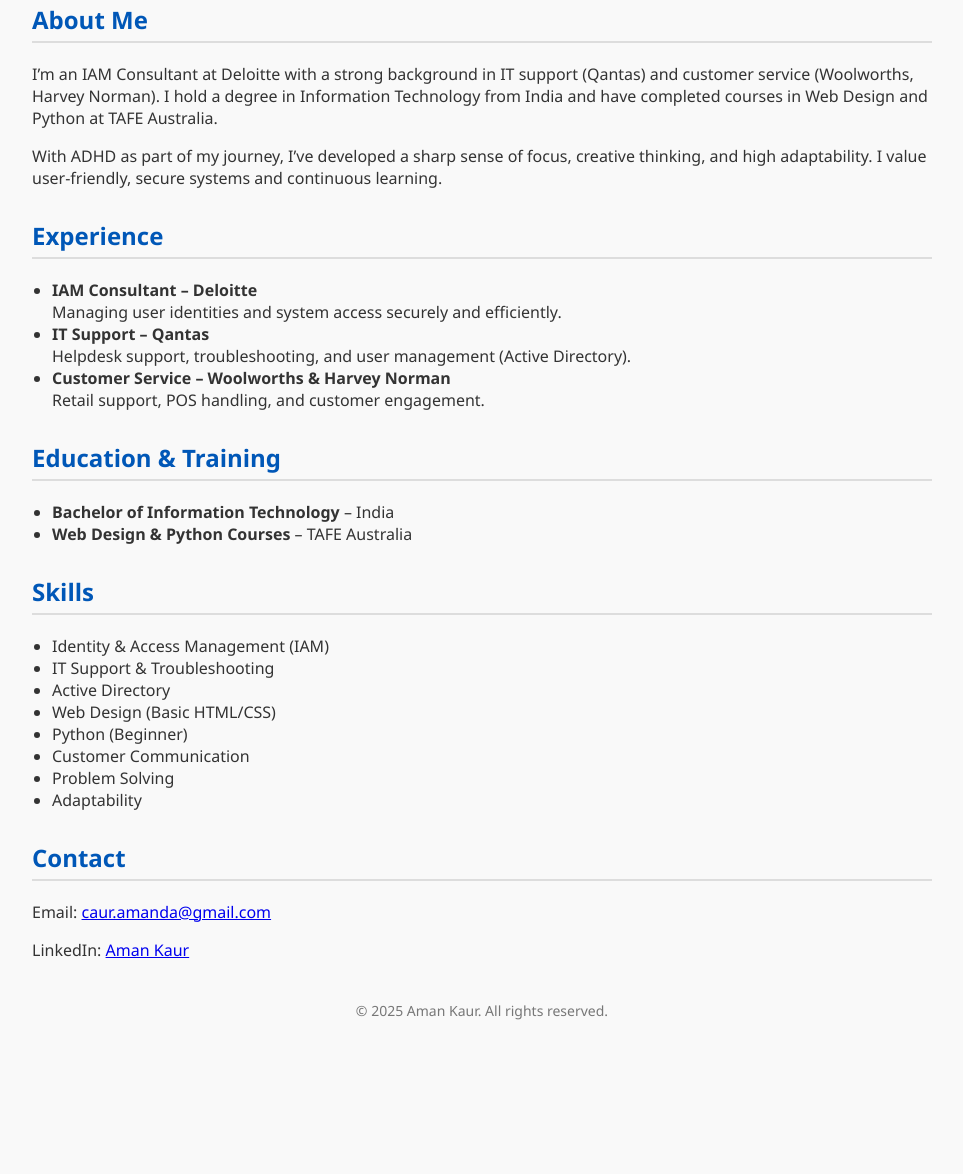
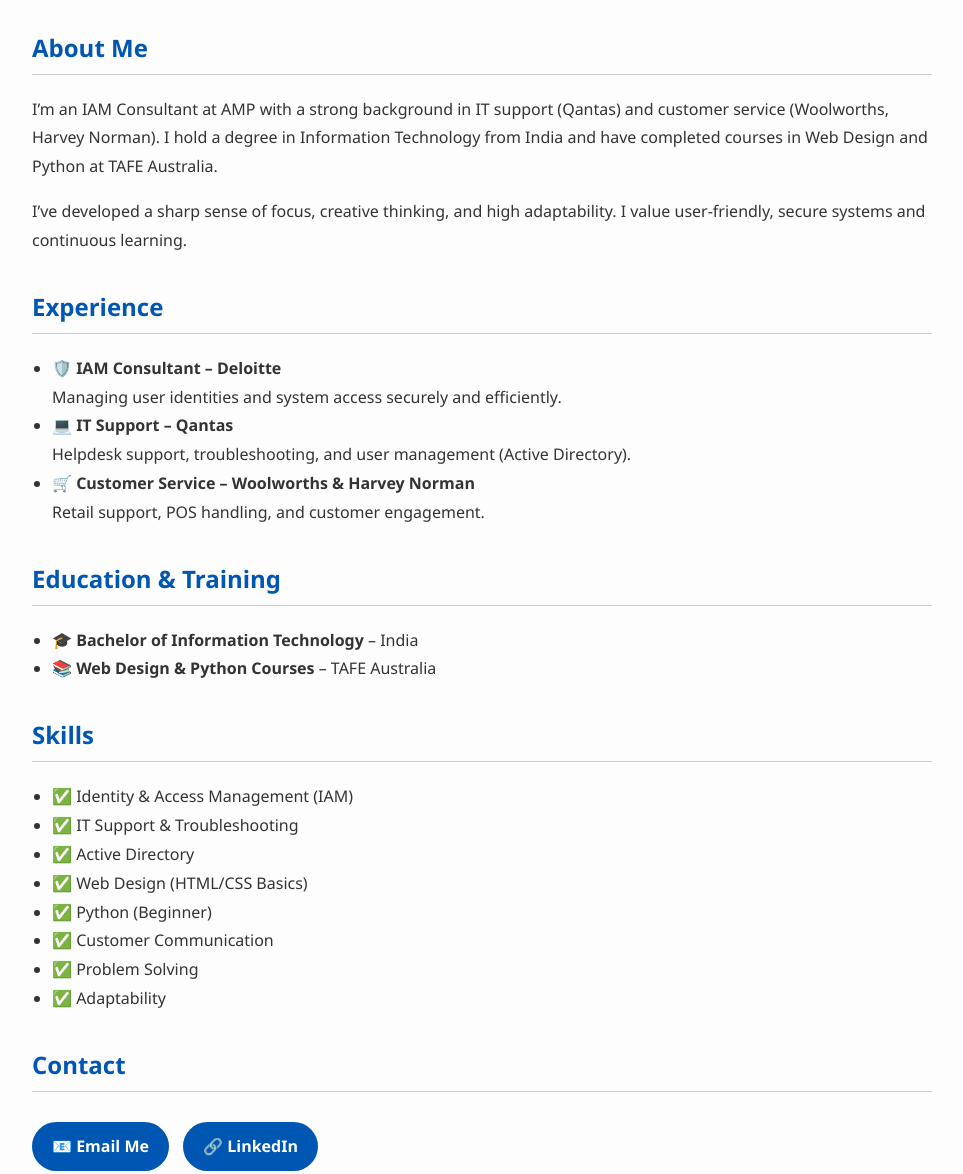
Before and after one commit to ADeepKaur/ADeepKaur.github.io, a plain HTML site: page index.html in a window 1280 px wide. Shown: the part 220-1394 px from the top of the page, without its empty margins (158-1121 px from the left). Before the commit the page ends 1280 px from the top, so only its background shows below. Drawn offline with Linux system fonts and the light colour scheme.

Commit message:
Update index.html

```diff
--- a/index.html
+++ b/index.html
@@ -9,12 +9,13 @@
       font-family: 'Segoe UI', Tahoma, Geneva, Verdana, sans-serif;
       margin: 0;
       padding: 0;
-      background-color: #f9f9f9;
+      background-color: #fdfdfd;
       color: #333;
+      line-height: 1.8;
     }
     header {
-      background-color: #0057b7;
-      color: white;
+      background-color: #cce5ff;
+      color: #003366;
       padding: 40px 20px;
       text-align: center;
     }
@@ -24,9 +25,9 @@
     }
     h2 {
       margin-top: 30px;
-      border-bottom: 2px solid #ddd;
+      border-bottom: 1px solid #ccc;
       padding-bottom: 5px;
-      color: #0057b7;
+      color: #0056b3;
     }
     .container {
       max-width: 900px;
@@ -39,18 +40,37 @@
     .section {
       margin-bottom: 30px;
     }
+    .skill-list li::before {
+      content: "✅ ";
+      color: #28a745;
+    }
+    .contact-buttons a {
+      display: inline-block;
+      margin: 10px 10px 0 0;
+      padding: 10px 20px;
+      border-radius: 25px;
+      background-color: #0056b3;
+      color: white;
+      text-decoration: none;
+      font-weight: bold;
+      transition: background-color 0.3s ease;
+    }
+    .contact-buttons a:hover {
+      background-color: #004494;
+    }
     footer {
       text-align: center;
       margin-top: 40px;
       font-size: 14px;
       color: #777;
+      padding-bottom: 20px;
     }
   </style>
 </head>
 <body>
 
   <header>
-    <h1>Aman K</h1>
+    <h1>Aman Kaur</h1>
     <p>IAM Consultant | IT Support | Customer Service | Based in Australia</p>
   </header>
 
@@ -58,12 +78,12 @@
     <div class="section">
       <h2>About Me</h2>
       <p>
-        I’m an IAM Consultant at Deloitte with a strong background in IT support (Qantas)
+        I’m an IAM Consultant at AMP with a strong background in IT support (Qantas)
         and customer service (Woolworths, Harvey Norman). I hold a degree in Information
         Technology from India and have completed courses in Web Design and Python at TAFE Australia.
       </p>
       <p>
-        With ADHD as part of my journey, I’ve developed a sharp sense of focus, creative thinking,
+        I’ve developed a sharp sense of focus, creative thinking,
         and high adaptability. I value user-friendly, secure systems and continuous learning.
       </p>
     </div>
@@ -71,27 +91,27 @@
     <div class="section">
       <h2>Experience</h2>
       <ul>
-        <li><strong>IAM Consultant – Deloitte</strong><br>Managing user identities and system access securely and efficiently.</li>
-        <li><strong>IT Support – Qantas</strong><br>Helpdesk support, troubleshooting, and user management (Active Directory).</li>
-        <li><strong>Customer Service – Woolworths & Harvey Norman</strong><br>Retail support, POS handling, and customer engagement.</li>
+        <li><strong>🛡️ IAM Consultant – Deloitte</strong><br>Managing user identities and system access securely and efficiently.</li>
+        <li><strong>💻 IT Support – Qantas</strong><br>Helpdesk support, troubleshooting, and user management (Active Directory).</li>
+        <li><strong>🛒 Customer Service – Woolworths & Harvey Norman</strong><br>Retail support, POS handling, and customer engagement.</li>
       </ul>
     </div>
 
     <div class="section">
       <h2>Education & Training</h2>
       <ul>
-        <li><strong>Bachelor of Information Technology</strong> – India</li>
-        <li><strong>Web Design & Python Courses</strong> – TAFE Australia</li>
+        <li><strong>🎓 Bachelor of Information Technology</strong> – India</li>
+        <li><strong>📚 Web Design & Python Courses</strong> – TAFE Australia</li>
       </ul>
     </div>
 
     <div class="section">
       <h2>Skills</h2>
-      <ul>
+      <ul class="skill-list">
         <li>Identity & Access Management (IAM)</li>
         <li>IT Support & Troubleshooting</li>
         <li>Active Directory</li>
-        <li>Web Design (Basic HTML/CSS)</li>
+        <li>Web Design (HTML/CSS Basics)</li>
         <li>Python (Beginner)</li>
         <li>Customer Communication</li>
         <li>Problem Solving</li>
@@ -101,8 +121,10 @@
 
     <div class="section">
       <h2>Contact</h2>
-      <p>Email: <a href="mailto:caur.amanda@gmail.com">caur.amanda@gmail.com</a></p>
-      <p>LinkedIn: <a href="https://www.linkedin.com/in/aman-kaur-824124233/" target="_blank">Aman Kaur</a></p>
+      <div class="contact-buttons">
+        <a href="mailto:caur.amanda@gmail.com">📧 Email Me</a>
+        <a href="https://www.linkedin.com/in/aman-kaur-824124233/" target="_blank">🔗 LinkedIn</a>
+      </div>
     </div>
 
     <footer>
```
